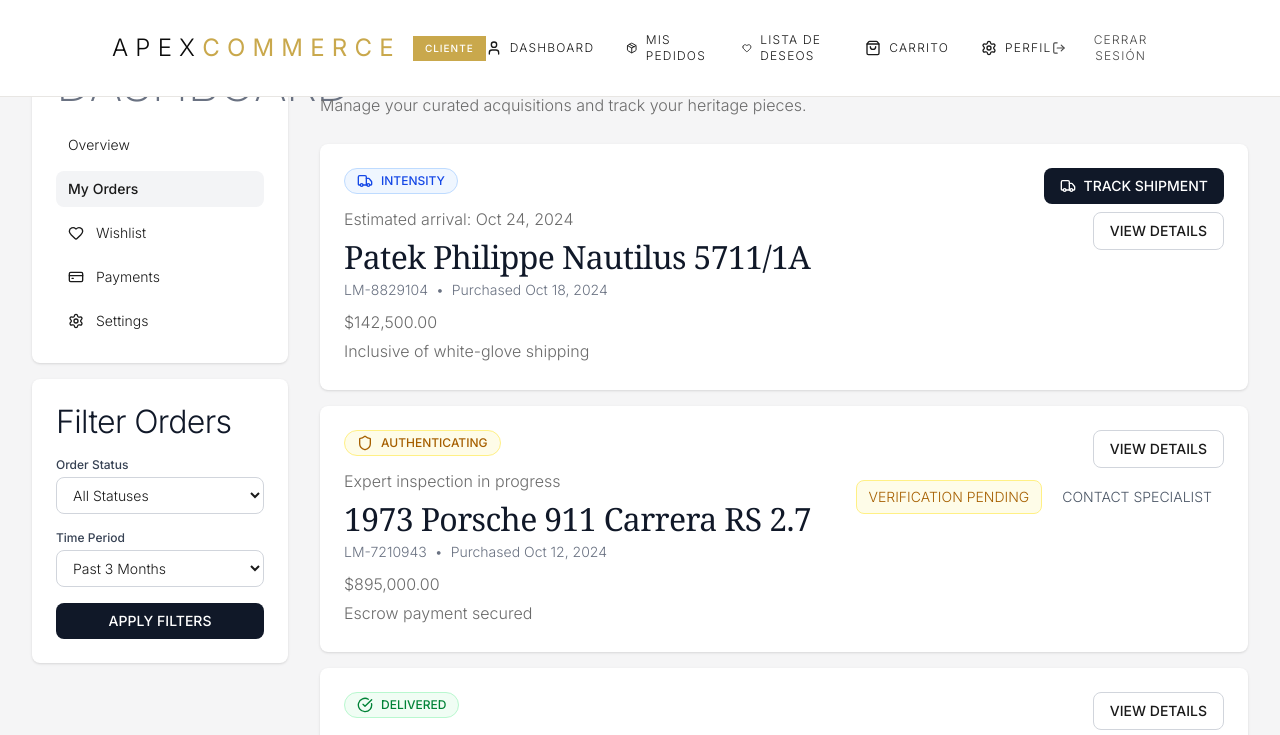
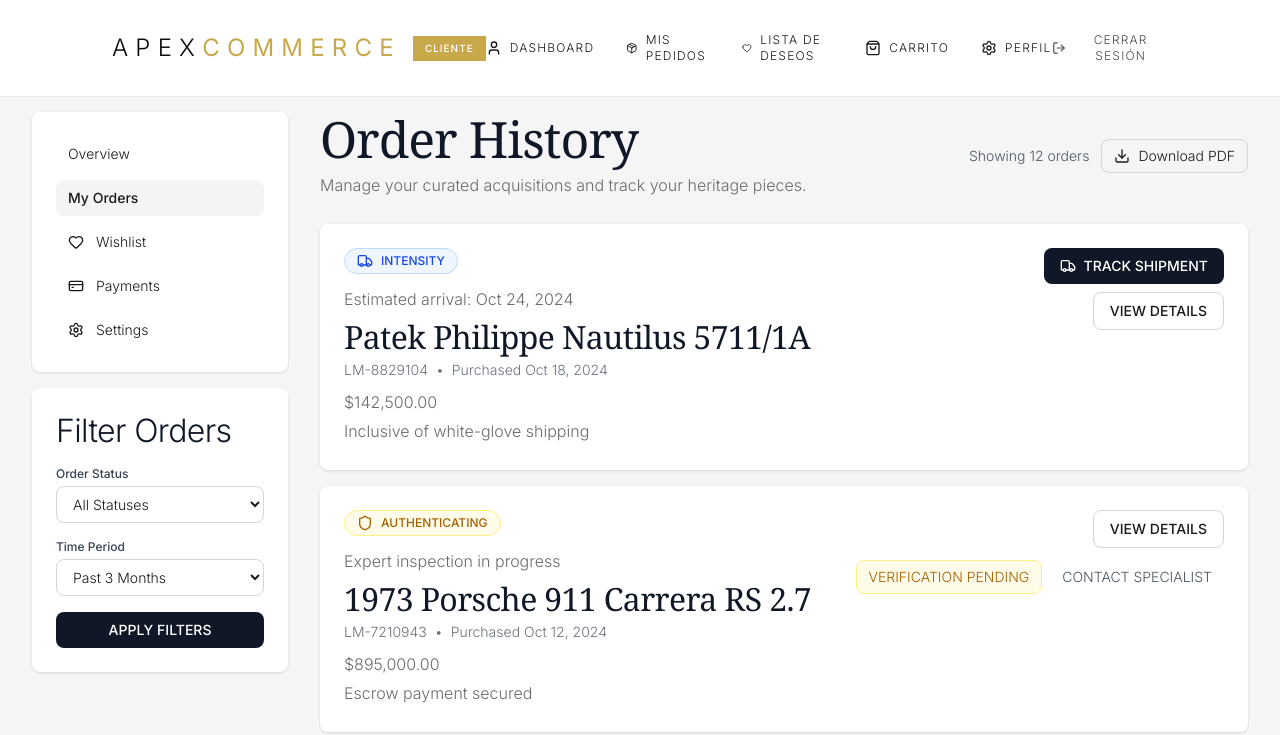
Before and after one commit to jd-pro-ti/Apex-Commerce, a Next.js app: page /dashboard/cliente/pedidos in a window 1280 px wide. Shown: the top 735 px of the page. Built offline with nearby package versions, Linux system fonts and the light colour scheme.

Commit message:
Realize los cambios a mi pagina que estaba mal

```diff
--- a/src/app/dashboard/cliente/pedidos/page.jsx
+++ b/src/app/dashboard/cliente/pedidos/page.jsx
@@ -57,12 +57,12 @@
     <div className="min-h-screen bg-[#f5f5f6]">
       <NavbarCliente />
 
-      <div className="max-w-7xl mx-auto px-4 sm:px-6 lg:px-8 py-8">
+      {/* AQUÍ ESTÁ EL CAMBIO - AÑADÍ pt-28 PARA QUE COINCIDA CON "MI CUENTA" */}
+      <div className="pt-28 max-w-7xl mx-auto px-4 sm:px-6 lg:px-8 py-8">
         <div className="flex flex-col lg:flex-row gap-8">
           {/* Sidebar - Dashboard */}
           <aside className="lg:w-64 flex-shrink-0">
             <div className="bg-white rounded-lg shadow-sm p-6">
-              <h2 className="text-sm font-semibold text-gray-500 uppercase tracking-wider mb-4">Dashboard</h2>
               <nav className="space-y-2">
                 <a href="#" className="flex items-center space-x-3 px-3 py-2 rounded-lg text-gray-600 hover:bg-gray-50 transition-colors">
                   <span className="text-sm">Overview</span>
```
